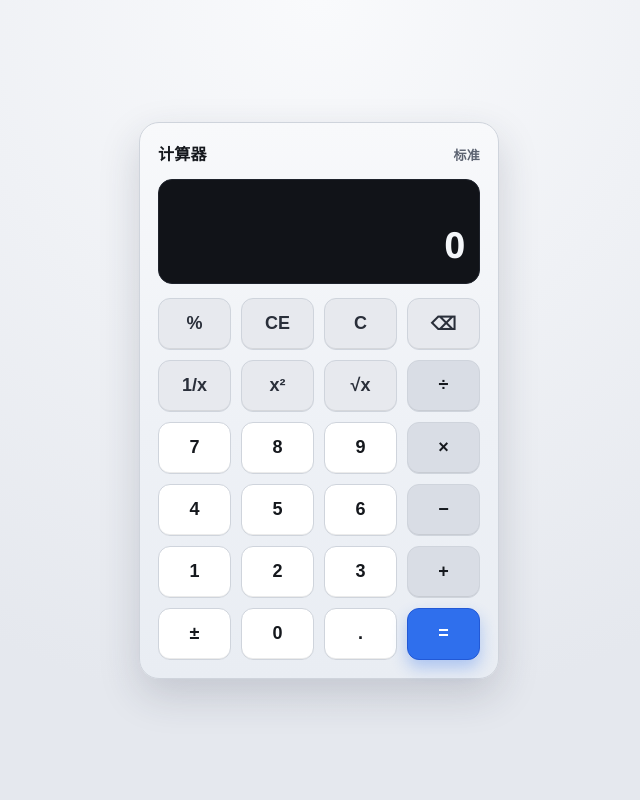
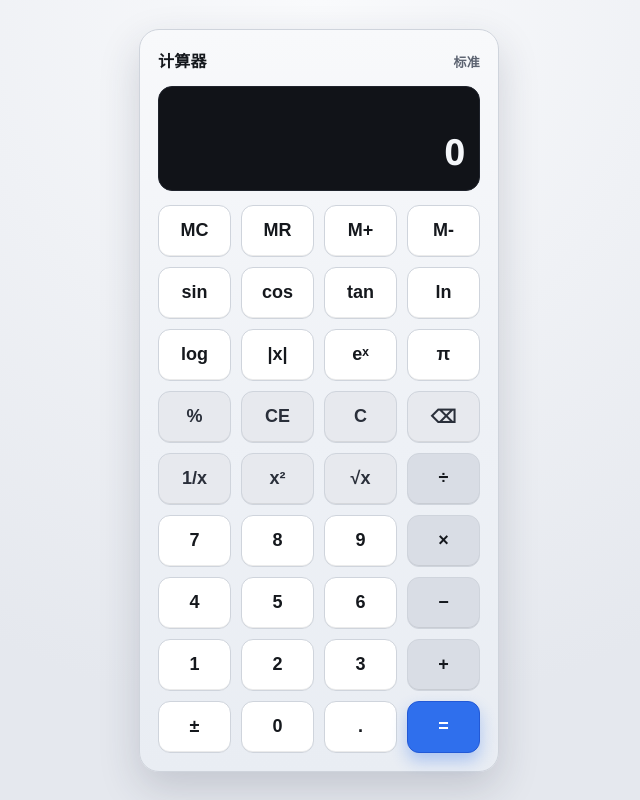
Before and after one commit to czxcui/vue-Calculator, a Vue app: page / in a window 1280 px wide. Shown: the whole page, without its empty margins (321-961 px from the left). Built offline with nearby package versions, Linux system fonts and the light colour scheme.

Commit message:
功能：增加记忆键与科学计算

```diff
--- a/src/App.vue
+++ b/src/App.vue
@@ -9,6 +9,21 @@
       <div class="calc-output">{{ displayValue }}</div>
     </section>
     <section class="calc-pad">
+      <button class="key key-memory" @click="memoryClear">MC</button>
+      <button class="key key-memory" @click="memoryRecall">MR</button>
+      <button class="key key-memory" @click="memoryAdd">M+</button>
+      <button class="key key-memory" @click="memorySubtract">M-</button>
+
+      <button class="key key-fn" @click="applyUnary('sin')">sin</button>
+      <button class="key key-fn" @click="applyUnary('cos')">cos</button>
+      <button class="key key-fn" @click="applyUnary('tan')">tan</button>
+      <button class="key key-fn" @click="applyUnary('ln')">ln</button>
+
+      <button class="key key-fn" @click="applyUnary('log')">log</button>
+      <button class="key key-fn" @click="applyUnary('abs')">|x|</button>
+      <button class="key key-fn" @click="applyUnary('exp')">eˣ</button>
+      <button class="key key-fn" @click="insertConstant('pi')">π</button>
+
       <button class="key key-muted" @click="handlePercent">%</button>
       <button class="key key-muted" @click="clearEntry">CE</button>
       <button class="key key-muted" @click="clearAll">C</button>
@@ -52,6 +67,8 @@ const currentOperator = ref(null);
 const waitingForNewValue = ref(false);
 const lastOperator = ref(null);
 const lastOperand = ref(null);
+const memoryValue = ref(0);
+const memoryActive = ref(false);
 
 const operatorLabels = {
   "+": "+",
@@ -65,12 +82,15 @@ const formatNumber = (value) => {
     return "错误";
   }
 
-  const text = value.toString();
-  if (text.includes("e")) {
-    return text.replace("e", "E");
+  const normalized = value.toString();
+  const cleaned = normalized.replace("e", "E");
+
+  if (cleaned.length <= 14) {
+    return cleaned;
   }
 
-  return text;
+  const exponential = value.toExponential(8).replace("e", "E");
+  return exponential;
 };
 
 const updateHistory = () => {
@@ -81,6 +101,12 @@ const updateHistory = () => {
 
   historyValue.value = `${formatNumber(previousValue.value)} ${operatorLabels[currentOperator.value]}`;
 };
+
+const setHistoryExpression = (text) => {
+  historyValue.value = text;
+};
+
+const toRadians = (value) => (value * Math.PI) / 180;
 
 const inputDigit = (digit) => {
   if (displayValue.value === "错误") {
@@ -124,6 +150,7 @@ const clearAll = () => {
 
 const clearEntry = () => {
   displayValue.value = "0";
+  waitingForNewValue.value = false;
 };
 
 const backspace = () => {
@@ -175,6 +202,12 @@ const setOperator = (operator) => {
     return;
   }
 
+  if (waitingForNewValue.value && previousValue.value !== null) {
+    currentOperator.value = operator;
+    updateHistory();
+    return;
+  }
+
   const inputValue = Number(displayValue.value);
 
   if (previousValue.value === null) {
@@ -198,6 +231,7 @@ const handleEquals = () => {
   const inputValue = Number(displayValue.value);
 
   if (currentOperator.value) {
+    const leftValue = previousValue.value;
     const operand = waitingForNewValue.value ? previousValue.value : inputValue;
     const result = calculate(previousValue.value, operand, currentOperator.value);
 
@@ -205,15 +239,21 @@ const handleEquals = () => {
     lastOperand.value = operand;
     displayValue.value = formatNumber(result);
     previousValue.value = result;
+    setHistoryExpression(
+      `${formatNumber(leftValue)} ${operatorLabels[currentOperator.value]} ${formatNumber(operand)} =`
+    );
     currentOperator.value = null;
     waitingForNewValue.value = true;
-    historyValue.value = "";
     return;
   }
 
   if (lastOperator.value && lastOperand.value !== null) {
-    const result = calculate(Number(displayValue.value), lastOperand.value, lastOperator.value);
+    const leftValue = Number(displayValue.value);
+    const result = calculate(leftValue, lastOperand.value, lastOperator.value);
     displayValue.value = formatNumber(result);
+    setHistoryExpression(
+      `${formatNumber(leftValue)} ${operatorLabels[lastOperator.value]} ${formatNumber(lastOperand.value)} =`
+    );
     waitingForNewValue.value = true;
   }
 };
@@ -246,9 +286,67 @@ const applyUnary = (type) => {
     result = inputValue * inputValue;
   } else if (type === "sqrt") {
     result = inputValue < 0 ? NaN : Math.sqrt(inputValue);
+  } else if (type === "sin") {
+    result = Math.sin(toRadians(inputValue));
+  } else if (type === "cos") {
+    result = Math.cos(toRadians(inputValue));
+  } else if (type === "tan") {
+    result = Math.tan(toRadians(inputValue));
+  } else if (type === "ln") {
+    result = inputValue <= 0 ? NaN : Math.log(inputValue);
+  } else if (type === "log") {
+    result = inputValue <= 0 ? NaN : Math.log10(inputValue);
+  } else if (type === "abs") {
+    result = Math.abs(inputValue);
+  } else if (type === "exp") {
+    result = Math.exp(inputValue);
   }
 
   displayValue.value = formatNumber(result);
   waitingForNewValue.value = true;
 };
+
+const insertConstant = (constant) => {
+  let value = 0;
+  if (constant === "pi") {
+    value = Math.PI;
+  }
+
+  displayValue.value = formatNumber(value);
+  waitingForNewValue.value = false;
+};
+
+const memoryClear = () => {
+  memoryValue.value = 0;
+  memoryActive.value = false;
+};
+
+const memoryRecall = () => {
+  if (!memoryActive.value) {
+    return;
+  }
+
+  displayValue.value = formatNumber(memoryValue.value);
+  waitingForNewValue.value = false;
+};
+
+const memoryAdd = () => {
+  const inputValue = Number(displayValue.value);
+  if (!Number.isFinite(inputValue)) {
+    return;
+  }
+
+  memoryValue.value += inputValue;
+  memoryActive.value = true;
+};
+
+const memorySubtract = () => {
+  const inputValue = Number(displayValue.value);
+  if (!Number.isFinite(inputValue)) {
+    return;
+  }
+
+  memoryValue.value -= inputValue;
+  memoryActive.value = true;
+};
 </script>
```
